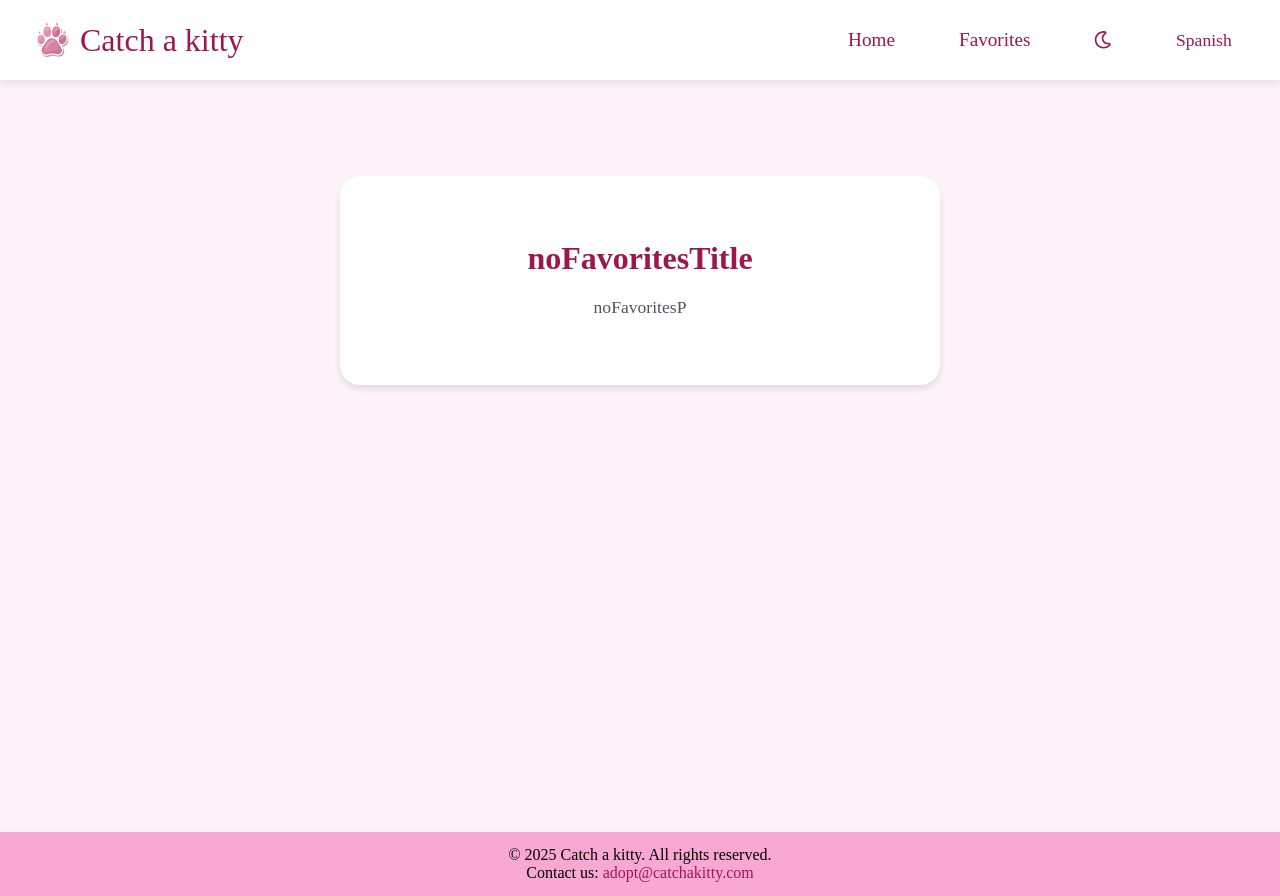
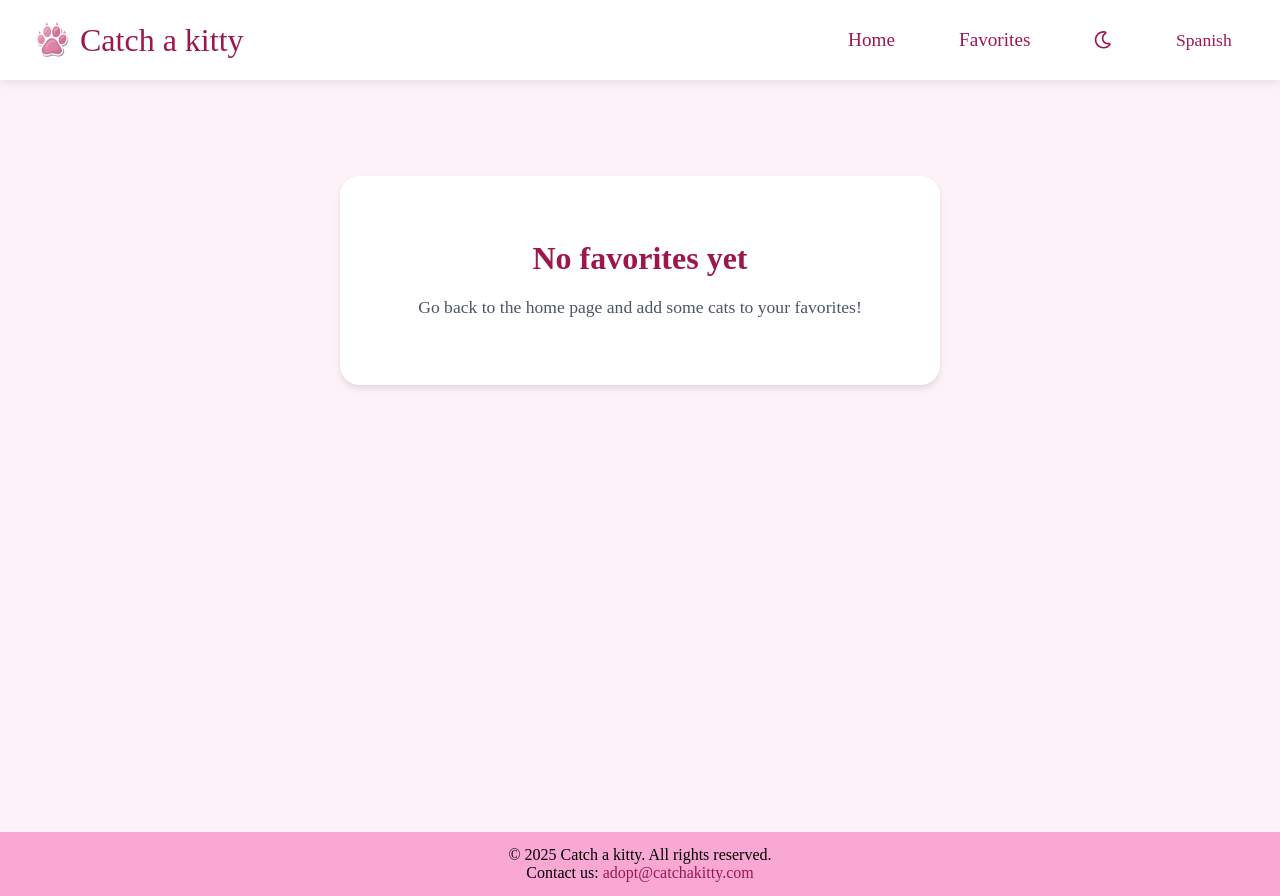
Before and after one commit to mariaprez32/atrapa-un-michi, a React (Vite) app: page /favorites in a window 1280 px wide. Built offline with nearby package versions, Linux system fonts and the light colour scheme; a web font is replaced by a local one.

Commit message:
add favorite page i18n

```diff
--- a/src/i18n/locales/en.json
+++ b/src/i18n/locales/en.json
@@ -14,7 +14,8 @@
   },
   "favoritesPage": {
     "noFavoritesTitle": "No favorites yet",
-    "noFavoritesP": "Go back to the home page and add some cats to your favorites!"
+    "noFavoritesP": "Go back to the home page and add some cats to your favorites!",
+    "favoriteCatsText": "Your favorite cats"
   },
   "catCard": {
     "adoptButtonText": "Adopt me"
--- a/src/i18n/locales/es.json
+++ b/src/i18n/locales/es.json
@@ -14,7 +14,8 @@
   },
   "favoritesPage": {
     "noFavoritesTitle": "Aún no tienes favoritos",
-    "noFavoritesP": "¡Vuelve a la página principal y añade algunos gatitos a tus favoritos!"
+    "noFavoritesP": "¡Vuelve a la página principal y añade algunos gatitos a tus favoritos!",
+    "favoriteCatsText": "Tus gatos favoritos"
   },
   "catCard": {
     "adoptButtonText": "Adóptame"
--- a/src/pages/FavoritesPage/FavoritesPage.jsx
+++ b/src/pages/FavoritesPage/FavoritesPage.jsx
@@ -20,8 +20,8 @@ const FavoritesPage = () => {
       <div className="favorites-page">
         <div className="container">
           <div className="favorites-empty">
-            <h2>{t('noFavoritesTitle')}</h2>
-            <p>{t('noFavoritesP')}</p>
+            <h2>{t('favoritesPage.noFavoritesTitle')}</h2>
+            <p>{t('favoritesPage.noFavoritesP')}</p>
           </div>
         </div>
       </div>
@@ -31,7 +31,7 @@ const FavoritesPage = () => {
   return (
     <div className="favorites-page">
       <div className="container">
-        <h2 className="section-title">Your favorite cats</h2>
+        <h2 className="section-title">{t('favoritesPage.favoriteCatsText')}</h2>
         <div className="favorites-grid">
           {favorites.map((cat) => (
             <div key={cat.id} className="favorites-card-item">
```
